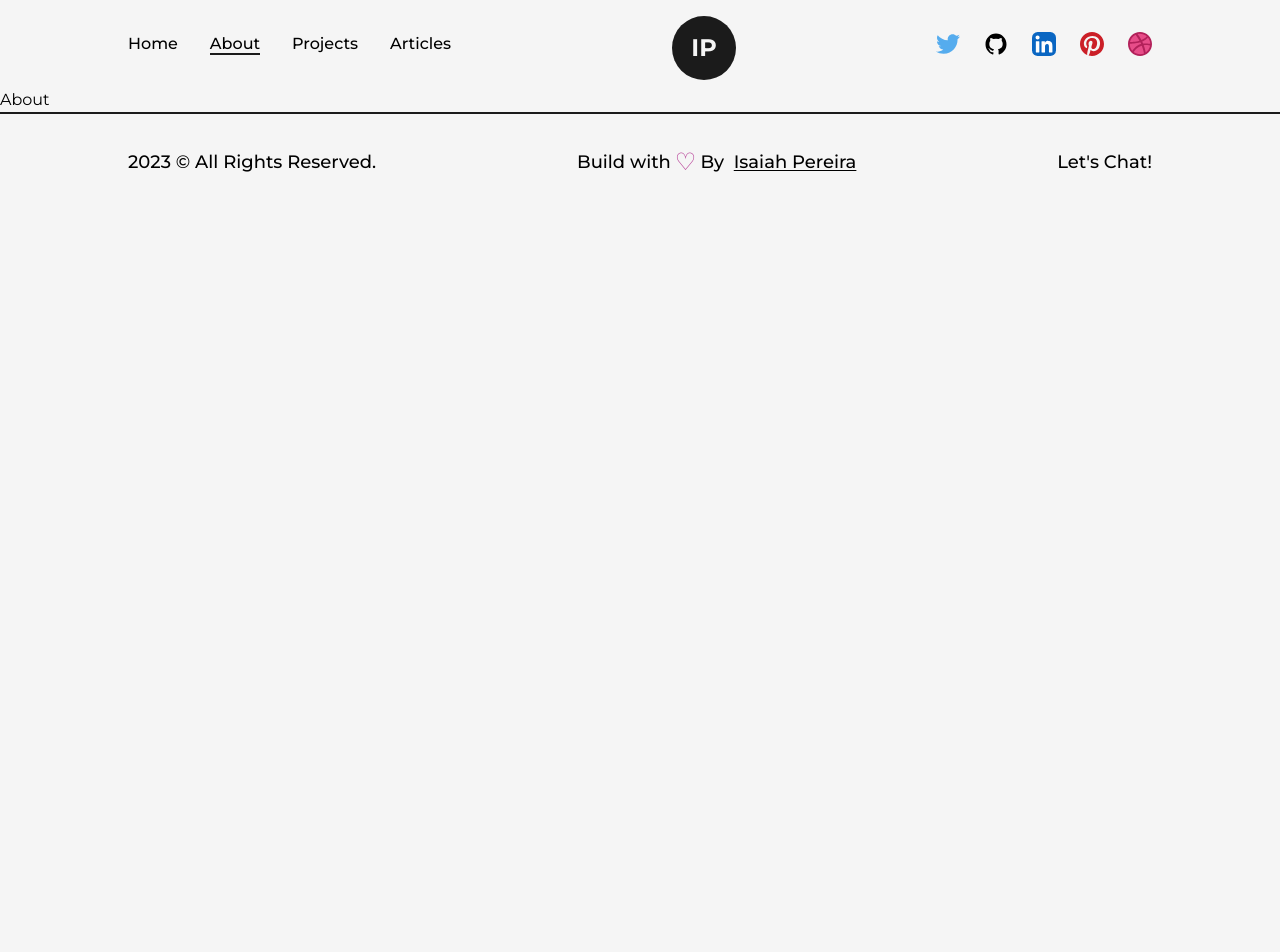
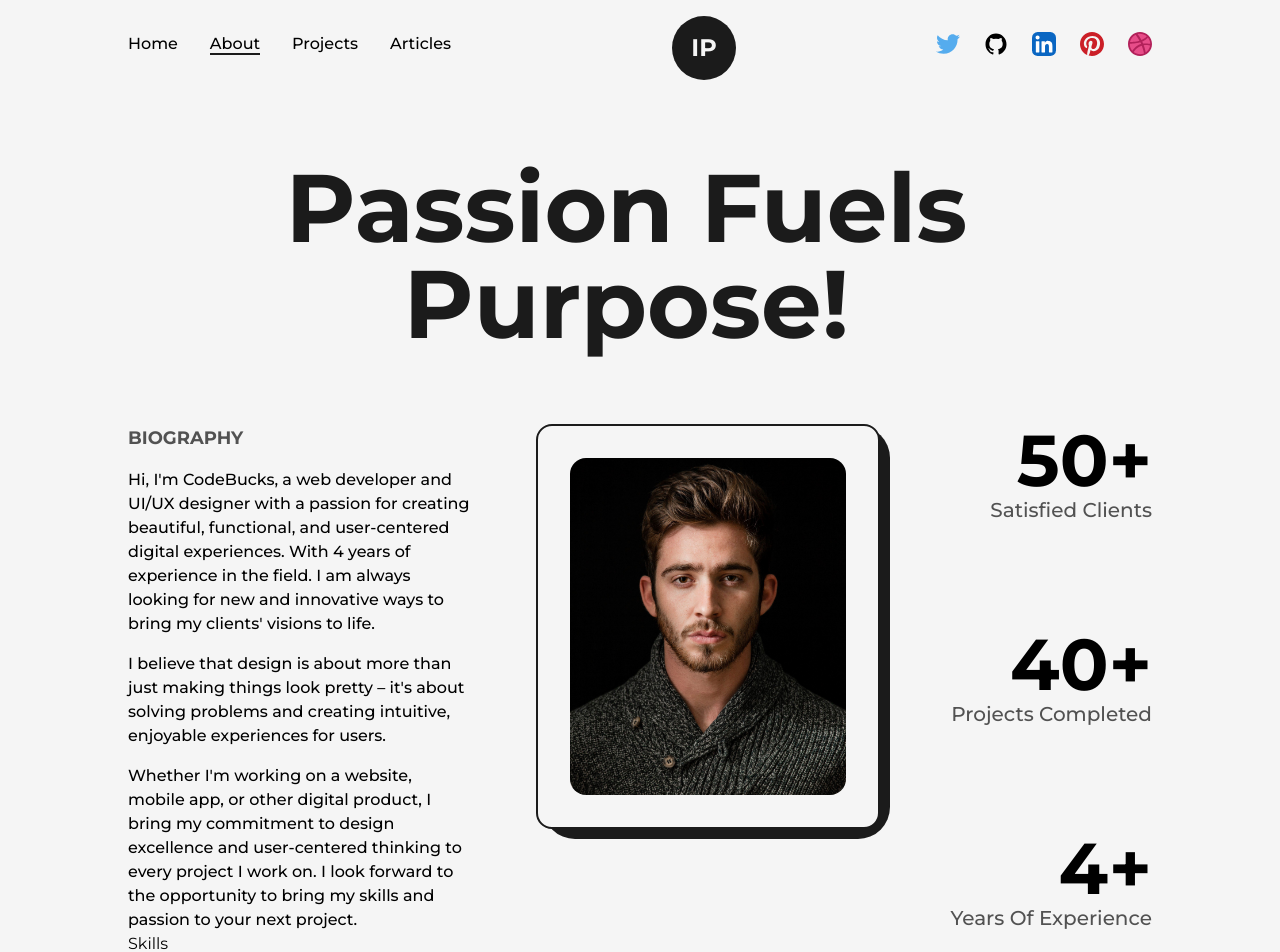
Before and after one commit to isaiahpere/flappy-porty, a Next.js app: page /about in a window 1280 px wide. Shown: the top 952 px of the page. Before the commit the page ends 800 px from the top, so only its background shows below. Built offline with nearby package versions, Linux system fonts and the light colour scheme.

Commit message:
add animatino to about page metrics

```diff
--- a/src/app/about/page.jsx
+++ b/src/app/about/page.jsx
@@ -1,7 +1,123 @@
-import React from "react";
+"use client";
+import Head from "next/head";
+import Image from "next/image";
+import { useEffect, useRef } from "react";
+
+import AnimatedText from "../components/AnimatedText";
+import Layout from "../components/Layout";
+import profileImage from "../../../public/images/profile/profile2.jpg";
+import { useInView, useMotionValue, useSpring } from "framer-motion";
+import Skills from "../components/Skills";
+
+const AnimatedNumbers = ({ value }) => {
+  // ref
+  const ref = useRef(null);
+  // state
+  const motionValue = useMotionValue(0);
+  const springValue = useSpring(motionValue, {
+    duration: 6000,
+  });
+  const isInView = useInView(ref, { once: true });
+
+  // check if ref element is in view
+  useEffect(() => {
+    if (isInView) {
+      motionValue.set(value);
+    }
+  }, [motionValue, isInView, value]);
+
+  // spring to target value
+  useEffect(() => {
+    springValue.on("change", (latest) => {
+      if (ref.current && latest.toFixed(0) <= value) {
+        ref.current.textContent = latest.toFixed(0);
+      }
+    });
+  }, [springValue, value]);
+
+  return <span ref={ref}></span>;
+};
 
 const About = () => {
-  return <div>About</div>;
+  return (
+    <>
+      <Head>
+        <title>Isaiah | About Page</title>
+        <meta name="description" content="about page for Isaiah" />
+      </Head>
+      <main className="flex w-full flex-col items-center justify-center">
+        <Layout className="pt-16">
+          <AnimatedText
+            text="Passion Fuels Purpose!"
+            className="text-8xl mb-16"
+          />
+          <div className="grid w-full grid-cols-8 gap-16 ">
+            <div className="col-span-3 flex flex-col items-start justify-start">
+              <h2 className="mb-4 text-lg font-bold uppercase text-dark/75">
+                Biography
+              </h2>
+              <p className="font-medium">
+                Hi, I'm CodeBucks, a web developer and UI/UX designer with a
+                passion for creating beautiful, functional, and user-centered
+                digital experiences. With 4 years of experience in the field. I
+                am always looking for new and innovative ways to bring my
+                clients' visions to life.
+              </p>
+              <p className="my-4 font-medium">
+                I believe that design is about more than just making things look
+                pretty – it's about solving problems and creating intuitive,
+                enjoyable experiences for users.
+              </p>
+              <p className="font-medium">
+                Whether I'm working on a website, mobile app, or other digital
+                product, I bring my commitment to design excellence and
+                user-centered thinking to every project I work on. I look
+                forward to the opportunity to bring my skills and passion to
+                your next project.
+              </p>
+            </div>
+            <div className="col-span-3 relative h-max rounded-2xl border-2 border-solid border-dark bg-light p-8 ">
+              <div className="absolute top-0 -right-3 -z-10 w-[102%] h-[103%] rounded-[2rem] bg-dark" />
+              <Image
+                src={profileImage}
+                alt="isaiah pereira profile"
+                className="w-full h-auto rounded-2xl"
+                width={100}
+                height={100}
+              />
+            </div>
+            <div className="col-span-2 flex flex-col items-end justify-between">
+              <div className="flex flex-col items-end justify-center ">
+                <span className="inline-block text-7xl font-bold">
+                  <AnimatedNumbers value={50} />+
+                </span>
+                <h2 className="text-xl font-medium capitalize text-dark/75">
+                  Satisfied Clients
+                </h2>
+              </div>
+              <div className="flex flex-col items-end justify-center ">
+                <span className="inline-block text-7xl font-bold">
+                  <AnimatedNumbers value={40} />+
+                </span>
+                <h2 className="text-xl font-medium capitalize text-dark/75">
+                  Projects Completed
+                </h2>
+              </div>
+              <div className="flex flex-col items-end justify-center ">
+                <span className="inline-block text-7xl font-bold">
+                  <AnimatedNumbers value={4} />+
+                </span>
+                <h2 className="text-xl font-medium capitalize text-dark/75">
+                  Years of Experience
+                </h2>
+              </div>
+            </div>
+          </div>
+          <Skills />
+        </Layout>
+      </main>
+    </>
+  );
 };
 
 export default About;
--- /dev/null
+++ b/src/app/components/Skills.jsx
@@ -0,0 +1,5 @@
+const Skills = () => {
+  return <div>Skills</div>;
+};
+
+export default Skills;
--- a/src/app/page.jsx
+++ b/src/app/page.jsx
@@ -20,6 +20,7 @@
               src={profileImage}
               alt="profile"
               className="w-full h-auto"
+              placeholder="blur"
             />
           </div>
           <div className="w-1/2 flex flex-col item-center self-center">
```
